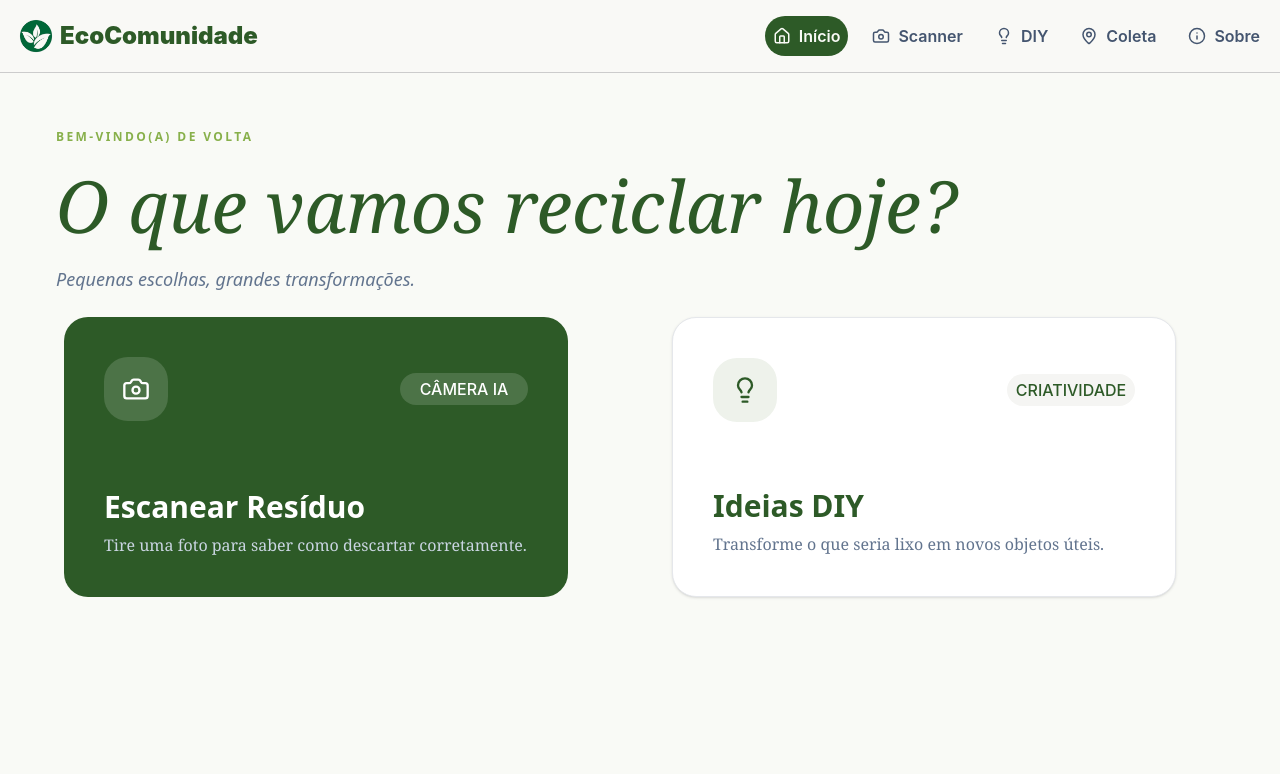
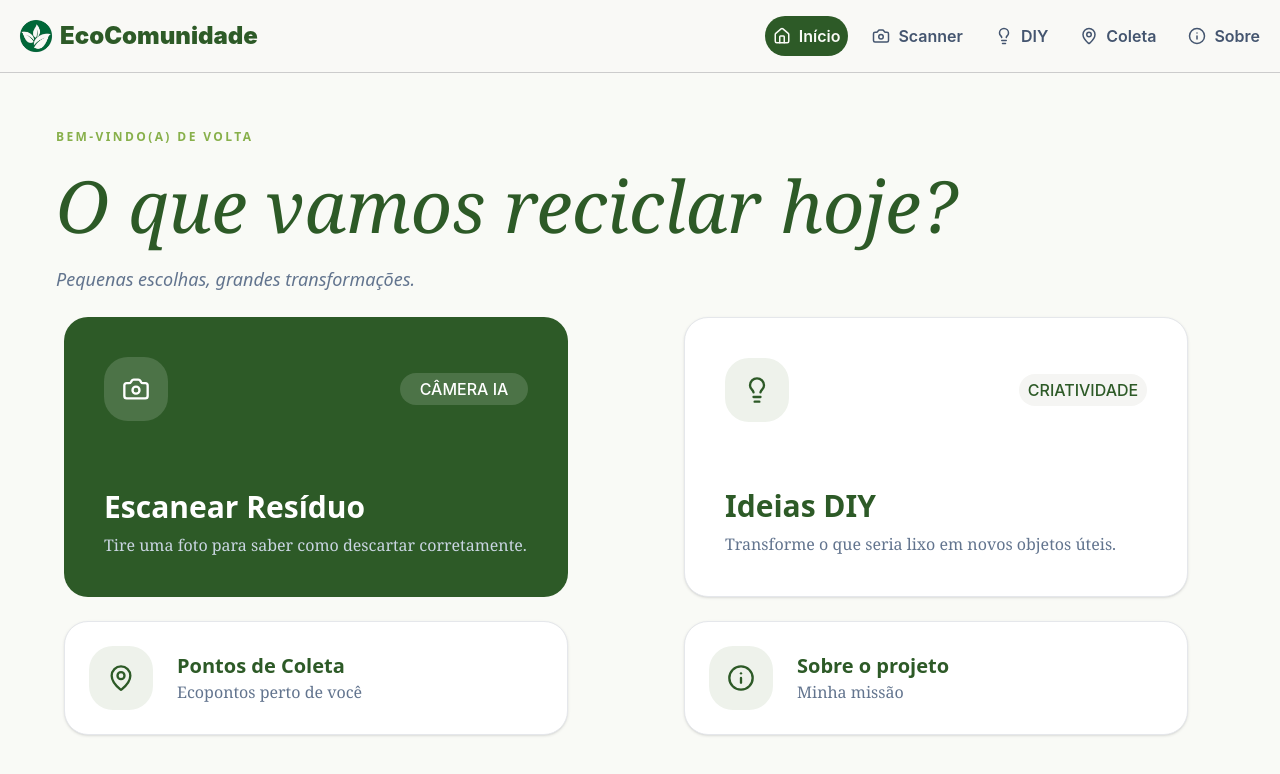
Before and after one commit to NicolleMP/EcoComunidade, a React (Vite) app: page / in a window 1280 px wide. Shown: the top 774 px of the page. Built offline with nearby package versions, Linux system fonts and the light colour scheme; the HTML template or start-up script is replaced by a standard one.

Commit message:
feat: cria componente InfoCard e reutiliza na Home

```diff
--- /dev/null
+++ b/src/components/ui/InfoCard/InfoCard.jsx
@@ -0,0 +1,17 @@
+export default function InfoCard({ icon: Icon, title, description }) {
+  return (
+    <div className="max-w-7xl px-8">
+      <div className="rounded-3xl bg-white border border-gray-200 shadow-sm w-126 p-6 flex items-center gap-6 cursor-pointer">
+        <div className="flex h-16 w-16 items-center justify-center rounded-3xl bg-[#EEF2EB]">
+          <Icon size={28} className="text-[#2d5a27]" />
+        </div>
+        <div>
+          <h2 className="font-display font-bold text-xl text-[#2d5a27]">
+            {title}
+          </h2>
+          <p className="font-serif font-normal text-slate-500">{description}</p>
+        </div>
+      </div>
+    </div>
+  );
+}
--- a/src/pages/Home.jsx
+++ b/src/pages/Home.jsx
@@ -1,5 +1,6 @@
-import { Camera, Lightbulb } from "lucide-react";
+import { Camera, Info, Lightbulb, MapPin } from "lucide-react";
 import FeatureCard from "../components/ui/FeatureCard/FeatureCard";
+import InfoCard from "../components/ui/InfoCard/InfoCard";
 
 function Home() {
   return (
@@ -16,7 +17,7 @@ function Home() {
         </p>
       </div>
 
-      <div className="grid grid-cols-2">
+      <div className="grid grid-cols-2 gap-6">
         <FeatureCard
           variant="green"
           icon={Camera}
@@ -32,6 +33,18 @@ function Home() {
           title="Ideias DIY"
           description="Transforme o que seria lixo em novos objetos úteis."
         />
+
+        <InfoCard
+          icon={MapPin}
+          title="Pontos de Coleta"
+          description="Ecopontos perto de você"
+        />
+
+        <InfoCard
+          icon={Info}
+          title="Sobre o projeto"
+          description="Minha missão"
+        />
       </div>
     </div>
   );
```
